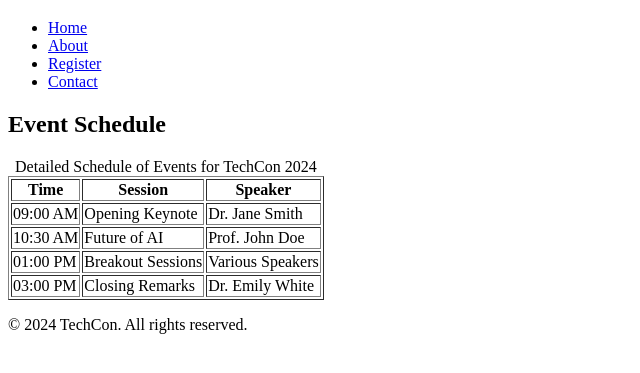
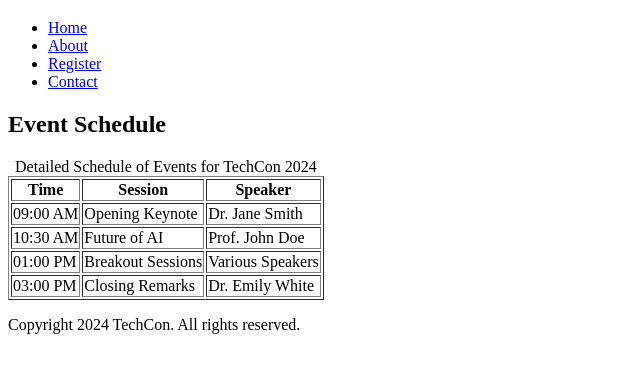
Before and after one commit to emmanuelbappah-source/TechCon_HTML, a plain HTML site: page techcon_website/schedule.html in a window 1280 px wide. Shown: the part 61-434 px from the top of the page, without its empty margins (0-640 px from the left). Drawn offline with Linux system fonts and the light colour scheme.

Commit message:
Fix schedule page: add table and copyright text

```diff
--- a/techcon_website/schedule.html
+++ b/techcon_website/schedule.html
@@ -53,9 +53,8 @@
             </tbody>
         </table>
     </main>
-
-    <footer>
-        <p>&copy; 2024 TechCon. All rights reserved.</p>
-    </footer>
+   <footer>
+  <p>Copyright 2024 TechCon. All rights reserved.</p>
+</footer>
 </body>
 </html>
```
